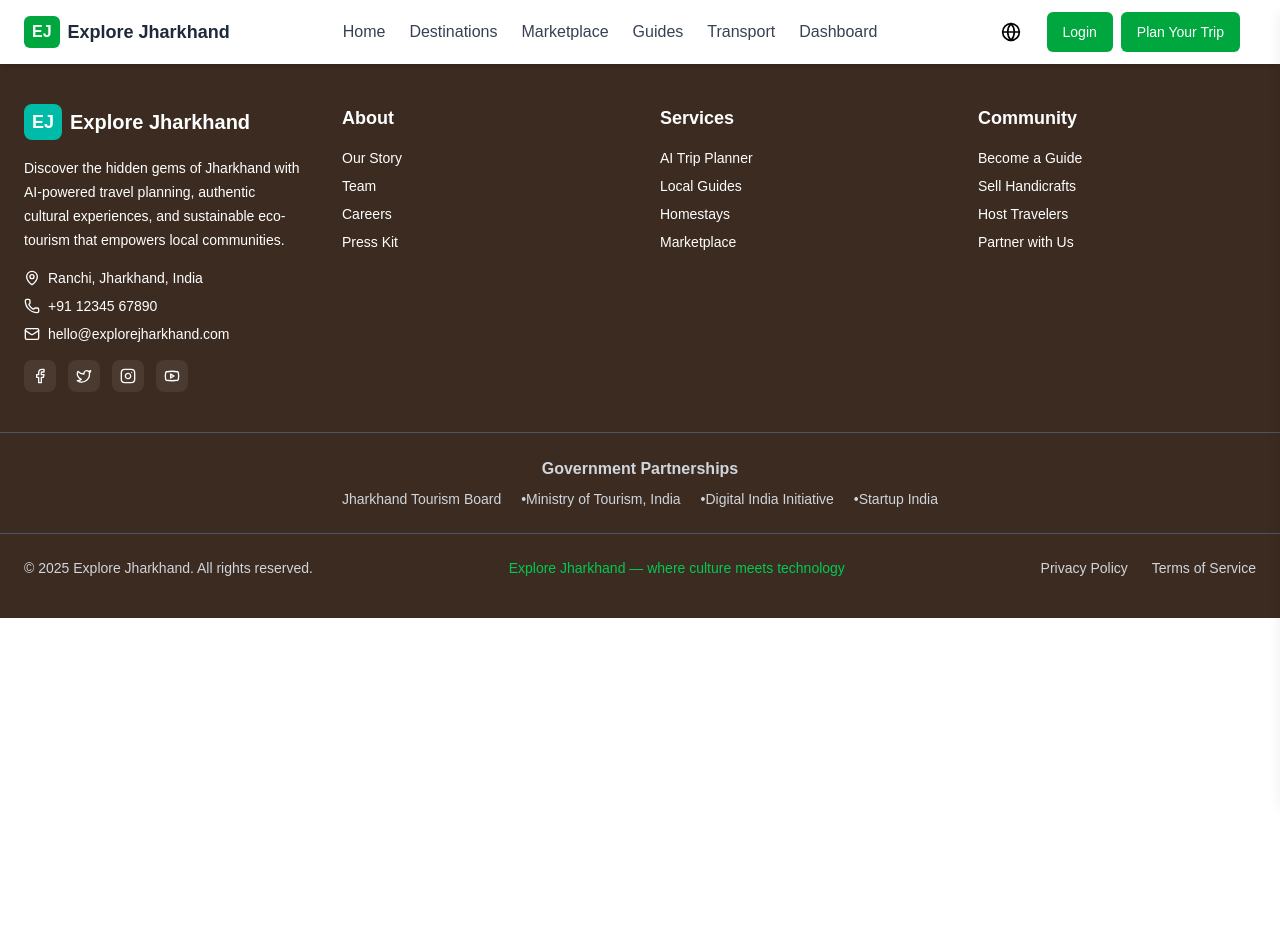
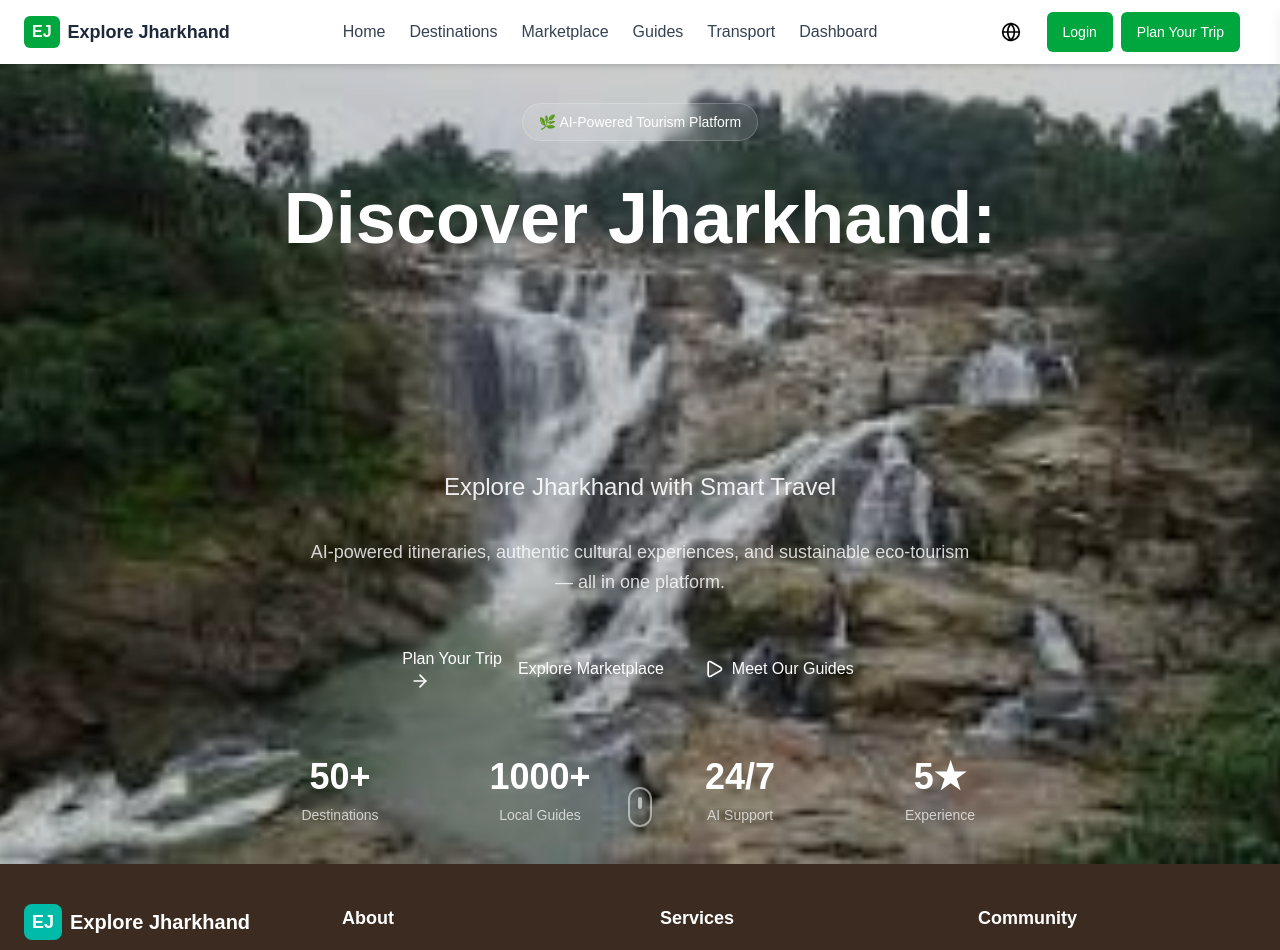
Before and after one commit to MAYANKSHARMA01010/sih_explore_jharkhand, a Next.js app: page / in a window 1280 px wide. Shown: the top 950 px of the page. Before the commit the page ends 800 px from the top, so only its background shows below. Built offline with nearby package versions, Linux system fonts and the light colour scheme.

Commit message:
HeroSection done

```diff
--- /dev/null
+++ b/src/app/components/landingPage/HeroSection.tsx
@@ -0,0 +1,113 @@
+import { ArrowRight, Play } from "lucide-react";
+import Image from "next/image";
+import heroImage from "../../../public/JHARKHAND_DUMMY.jpeg";
+
+const HeroSection = () => {
+  return (
+    <section
+      id="home"
+      className="relative min-h-screen flex items-center justify-center overflow-hidden"
+      aria-label="Hero section showcasing Jharkhand tourism"
+    >
+      {/* Background Image */}
+      <div className="absolute inset-0 z-0">
+        <Image
+          src={heroImage}
+          alt="Scenic view of Jharkhand's Netarhat hills and lush green landscapes"
+          fill
+          priority
+          className="object-cover object-center"
+        />
+        <div className="absolute inset-0 overlay-gradient"></div>
+        <div className="absolute inset-0 bg-black/20"></div>
+      </div>
+
+      {/* Content */}
+      <div className="relative z-10 container-responsive section-padding text-center text-white">
+        <div className="max-w-4xl mx-auto">
+          {/* Badge */}
+          <div className="inline-flex items-center px-4 py-2 rounded-full bg-white/10 backdrop-blur-sm border border-white/20 mb-8">
+            <span className="text-sm font-medium">
+              🌿 AI-Powered Tourism Platform
+            </span>
+          </div>
+
+          {/* Main Heading */}
+          <h1 className="font-display font-bold text-5xl sm:text-6xl lg:text-7xl mb-6 leading-tight">
+            Discover Jharkhand:
+            <br />
+            <span className="text-gradient bg-gradient-to-r from-accent-light to-primary-light bg-clip-text text-transparent">
+              Nature, Culture & Adventure
+            </span>
+          </h1>
+
+          {/* Subtitle */}
+          <p className="text-xl sm:text-2xl mb-8 text-white/90 leading-relaxed max-w-3xl mx-auto">
+            Explore Jharkhand with Smart Travel
+          </p>
+
+          {/* Description */}
+          <p className="text-lg mb-12 text-white/80 leading-relaxed max-w-2xl mx-auto">
+            AI-powered itineraries, authentic cultural experiences, and
+            sustainable eco-tourism — all in one platform.
+          </p>
+
+          {/* CTA Buttons */}
+          <div className="flex flex-col sm:flex-row gap-4 justify-center items-center mb-16">
+            <button
+              className="btn-hero group"
+              aria-label="Plan your trip with AI assistance"
+            >
+              Plan Your Trip
+              <ArrowRight className="ml-2 h-5 w-5 group-hover:translate-x-1 transition-transform" />
+            </button>
+            <button
+              className="btn-outline group"
+              aria-label="Explore the travel marketplace"
+            >
+              Explore Marketplace
+            </button>
+            <button
+              className="flex items-center px-6 py-3 text-white hover:text-accent-light transition-smooth font-medium"
+              aria-label="Meet our local guides"
+            >
+              <Play className="mr-2 h-5 w-5" />
+              Meet Our Guides
+            </button>
+          </div>
+
+          {/* Stats */}
+          <div className="grid grid-cols-2 sm:grid-cols-4 gap-8 max-w-3xl mx-auto">
+            {[
+              { value: "50+", label: "Destinations" },
+              { value: "1000+", label: "Local Guides" },
+              { value: "24/7", label: "AI Support" },
+              { value: "5★", label: "Experience" },
+            ].map((stat, idx) => (
+              <div key={idx} className="text-center">
+                <div className="font-display font-bold text-3xl sm:text-4xl mb-2">
+                  {stat.value}
+                </div>
+                <div className="text-white/70 text-sm">{stat.label}</div>
+              </div>
+            ))}
+          </div>
+        </div>
+      </div>
+
+      {/* Scroll Indicator */}
+      <div
+        className="absolute bottom-8 left-1/2 transform -translate-x-1/2 z-10"
+        aria-hidden="true"
+      >
+        <div className="animate-bounce">
+          <div className="w-6 h-10 border-2 border-white/50 rounded-full flex justify-center">
+            <div className="w-1 h-3 bg-white/70 rounded-full mt-2 animate-pulse"></div>
+          </div>
+        </div>
+      </div>
+    </section>
+  );
+};
+
+export default HeroSection;
--- a/src/app/pages/landing.tsx
+++ b/src/app/pages/landing.tsx
@@ -1,4 +1,5 @@
 import React from 'react'
+import HeroSection from '../components/landingPage/HeroSection'
 import Footer from "../components/common/footer"
 import Navbar from '../components/common/navbar'
 
@@ -6,6 +7,7 @@ function Landing() {
   return (
     <>
       <Navbar />
+      <HeroSection />
       <Footer />
     </>
   )
```
